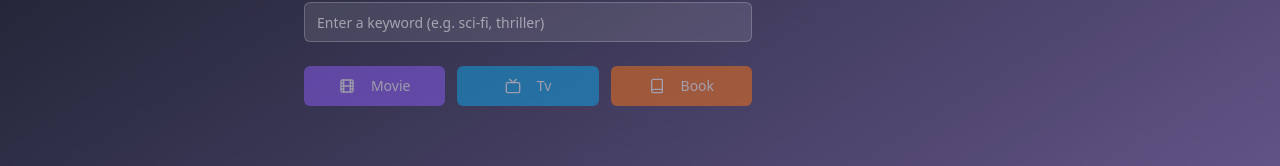
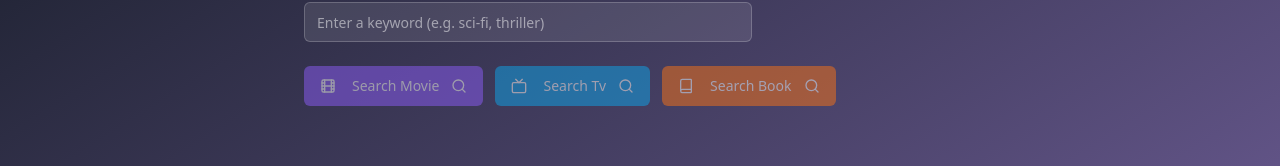
Before and after one commit to tattedbeardo89/pick-something-app, a React (Vite) app: page / in a window 1280 px wide. Shown: the part 162-328 px from the top of the page. Built offline with nearby package versions, Linux system fonts and the light colour scheme; no server answers.

Commit message:
Update CategoryButtons.tsx

```diff
--- a/src/components/CategoryButtons.tsx
+++ b/src/components/CategoryButtons.tsx
@@ -1,7 +1,7 @@
 
 import React from "react";
 import { Button } from "@/components/ui/button";
-import { Film, Tv, Book } from "lucide-react";
+import { Film, Tv, Book, Search } from "lucide-react";
 import { Category } from "@/types";
 import LoadingSpinner from "./LoadingSpinner";
 
@@ -40,7 +40,8 @@ const CategoryButtons: React.FC<CategoryButtonsProps> = ({
           ) : (
             <>
               {icon}
-              <span className="ml-2 capitalize">{name}</span>
+              <span className="ml-2 capitalize">Search {name}</span>
+              <Search size={16} className="ml-1" />
             </>
           )}
         </Button>
```
